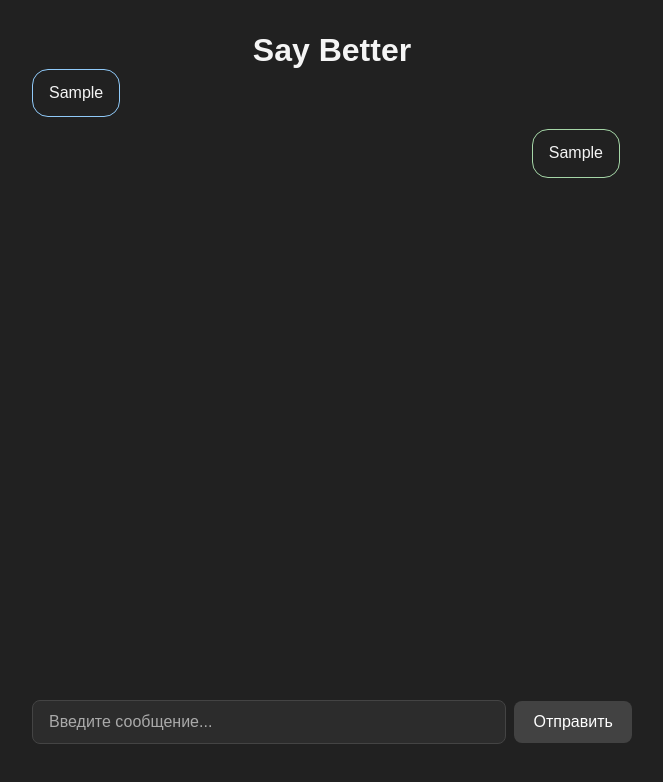
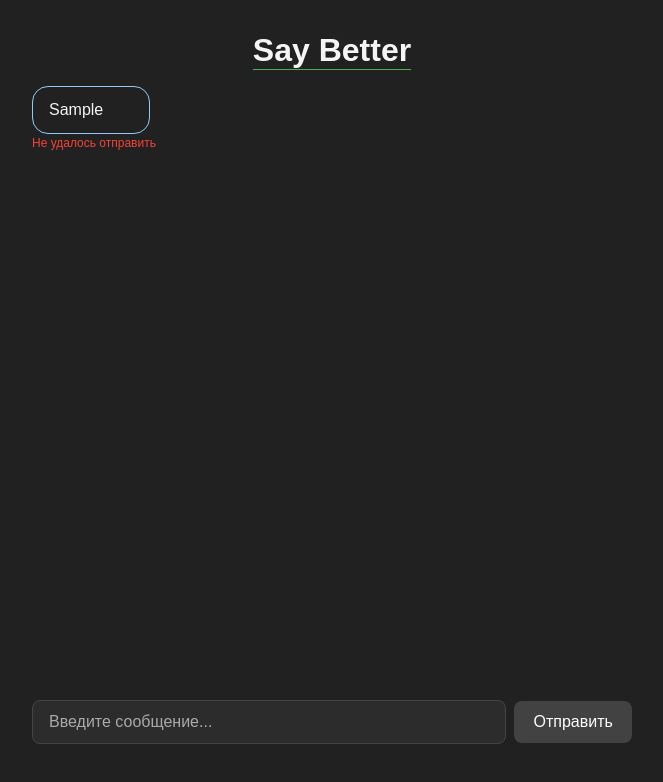
Before and after one commit to Rozzenant/say-better, a React (Vite) app: page / in a window 1280 px wide. Both pictures are taken after typing "Sample" into the empty fields and a click on the button "Отправить". Shown: the top 782 px of the page, without its empty margins (308-971 px from the left). Built offline with nearby package versions, Linux system fonts and the light colour scheme; no server answers; the database is empty.

Commit message:
Created supabase conf and ui

```diff
--- a/package.json
+++ b/package.json
@@ -10,6 +10,7 @@
     "preview": "vite preview"
   },
   "dependencies": {
+    "@supabase/supabase-js": "^2.78.0",
     "react": "^19.1.1",
     "react-dom": "^19.1.1"
   },
--- a/src/App.css
+++ b/src/App.css
@@ -1,4 +1,3 @@
-/* Для WebKit-браузеров (Chrome, Edge, Opera, Safari) */
 ::-webkit-scrollbar {
   width: 8px;
   height: 8px;
@@ -37,14 +36,23 @@
   margin: 0 auto;
 }
 
+.main-name {
+  margin-bottom: 1em;
+  border-bottom: #4caf50 1px solid;
+}
+
 .message {
-  max-width: 75%;
   padding: 0.75rem 1rem;
   border-radius: 1rem;
   font-size: 1rem;
   line-height: 1.4;
   word-wrap: break-word;
+  white-space: pre-wrap;
+  word-break: break-word;
   border: 1px solid #ccc;
+  max-width: 80%;
+  width: fit-content;
+  min-width: 20%;
 }
 
 .message.user {
@@ -57,4 +65,20 @@
   align-self: flex-end;
   border-color: #a5d6a7;
   background: transparent;
+  margin-left: auto;
+  text-align: right;
 }
+
+.delivery-status {
+  font-size: 0.75rem;
+  margin-top: 2px;
+  margin-bottom: 6px;
+}
+
+.status-success {
+  color: #4caf50;
+}
+
+.status-error {
+  color: #f44336;
+}
--- a/src/App.tsx
+++ b/src/App.tsx
@@ -1,58 +1,28 @@
-import { useEffect, useRef, useState } from "react";
 import "./App.css";
 import MessageForm from "./components/MessageForm/MessageForm";
-
-interface Message {
-  id: number;
-  content: string;
-  role: "user" | "llm";
-}
+import ChatMessage from "./components/ChatMessage/ChatMessage";
+import { useMessages } from "./hooks/useMessages";
 
 function App() {
-  const [messages, setMessages] = useState<Message[]>([]);
-  const [isLoading, setIsLoading] = useState(false);
-  const chatRef = useRef<HTMLDivElement>(null);
-
-  const handleFormSubmit = (text: string) => {
-    setIsLoading(true);
-
-    const userMessage: Message = {
-      id: Date.now(),
-      content: text,
-      role: "user",
-    };
-
-    const llmMessage: Message = {
-      id: Date.now() + 1,
-      content: `${text}`,
-      role: "llm",
-    };
-
-    setMessages((prev) => [...prev, userMessage]);
-
-    setTimeout(() => {
-      setMessages((prev) => [...prev, llmMessage]);
-      setIsLoading(false);
-    }, 800);
-  };
-
-  useEffect(() => {
-    if (chatRef.current) {
-      chatRef.current.scrollTop = chatRef.current.scrollHeight;
-    }
-  }, [messages]);
+  const {
+    messages,
+    chatRef,
+    isLoading,
+    deliveryStatus,
+    submitMessage,
+  } = useMessages();
 
   return (
     <div className="app">
-      <h1>Say Better</h1>
+      <header className="main-name">
+        <h1>Say Better</h1>
+      </header>
       <div className="chat" ref={chatRef}>
         {messages.map((msg) => (
-          <div key={msg.id} className={`message ${msg.role}`}>
-            {msg.content}
-          </div>
+          <ChatMessage key={msg.id} msg={msg} status={deliveryStatus[msg.id]} />
         ))}
       </div>
-      <MessageForm onSubmit={handleFormSubmit} isLoading={isLoading} />
+      <MessageForm onSubmit={submitMessage} isLoading={isLoading} />
     </div>
   );
 }
--- /dev/null
+++ b/src/components/ChatMessage/ChatMessage.tsx
@@ -0,0 +1,27 @@
+import React from "react";
+import type { Message } from "../../types/message";
+
+interface Props {
+  msg: Message;
+  status: "success" | "error" | undefined;
+}
+
+const ChatMessage: React.FC<Props> = ({ msg, status }) => {
+  return (
+    <div>
+      <div className="message user">{msg.content}</div>
+
+      {status && (
+        <div className={`delivery-status ${status === "success" ? "status-success" : "status-error"}`}>
+          {status === "success" ? "Успешно" : "Не удалось отправить"}
+        </div>
+      )}
+
+      {msg.transformed && (
+        <div className="message llm">{msg.transformed}</div>
+      )}
+    </div>
+  );
+};
+
+export default ChatMessage;
--- /dev/null
+++ b/src/hooks/useMessages.ts
@@ -0,0 +1,60 @@
+import { useEffect, useRef, useState } from "react";
+import type { Message } from "../types/message";
+import { fetchMessages, sendMessage, updateMessage } from "../lib/messagesApi";
+
+export function useMessages() {
+  const [messages, setMessages] = useState<Message[]>([]);
+  const [deliveryStatus, setDeliveryStatus] = useState<Record<number, "success" | "error">>({});
+  const [isLoading, setIsLoading] = useState(false);
+  const chatRef = useRef<HTMLDivElement>(null);
+
+  useEffect(() => {
+    const load = async () => {
+      try {
+        const data = await fetchMessages();
+        setMessages(data);
+        const map: Record<number, "success"> = {};
+        data.forEach((msg) => (map[msg.id] = "success"));
+        setDeliveryStatus(map);
+      } catch (e) {
+        console.error(e);
+      }
+    };
+    load();
+  }, []);
+
+  useEffect(() => {
+    if (chatRef.current) {
+      chatRef.current.scrollTop = chatRef.current.scrollHeight;
+    }
+  }, [messages]);
+
+  const submitMessage = async (text: string) => {
+    setIsLoading(true);
+    try {
+      const msg = await sendMessage(text);
+      setMessages((prev) => [...prev, msg]);
+      setDeliveryStatus((prev) => ({ ...prev, [msg.id]: "success" }));
+
+      const transformed = `(вежливо: "${text}")`;
+      const updated = await updateMessage(msg.id, transformed);
+
+      setMessages((prev) => prev.map((m) => (m.id === msg.id ? updated : m)));
+    } catch (err) {
+      console.error(err);
+      const tempId = Date.now();
+      setMessages((prev) => [...prev, { id: tempId, content: text }]);
+      setDeliveryStatus((prev) => ({ ...prev, [tempId]: "error" }));
+    } finally {
+      setIsLoading(false);
+    }
+  };
+
+  return {
+    messages,
+    chatRef,
+    isLoading,
+    deliveryStatus,
+    submitMessage,
+  };
+}
--- /dev/null
+++ b/src/lib/messagesApi.ts
@@ -0,0 +1,35 @@
+import { supabase } from "./supabaseClient";
+import type { Message } from "../types/message";
+
+export async function fetchMessages(): Promise<Message[]> {
+  const { data, error } = await supabase
+    .from("messages")
+    .select("*")
+    .order("created_at", { ascending: true });
+
+  if (error) throw new Error("Ошибка при загрузке сообщений");
+  return data as Message[];
+}
+
+export async function sendMessage(content: string): Promise<Message> {
+  const { data, error } = await supabase
+    .from("messages")
+    .insert([{ content }])
+    .select()
+    .single();
+
+  if (error) throw new Error("Ошибка при вставке сообщения");
+  return data as Message;
+}
+
+export async function updateMessage(id: number, transformed: string): Promise<Message> {
+  const { data, error } = await supabase
+    .from("messages")
+    .update({ transformed })
+    .eq("id", id)
+    .select()
+    .single();
+
+  if (error) throw new Error("Ошибка при обновлении сообщения");
+  return data as Message;
+}
--- /dev/null
+++ b/src/lib/supabaseClient.ts
@@ -0,0 +1,6 @@
+import { createClient } from '@supabase/supabase-js';
+
+const supabaseUrl = import.meta.env.VITE_SUPABASE_URL!;
+const supabaseKey = import.meta.env.VITE_SUPABASE_PUBLIC_KEY!;
+
+export const supabase = createClient(supabaseUrl, supabaseKey);
--- /dev/null
+++ b/src/types/llmMessage.ts
@@ -0,0 +1,4 @@
+export interface llmMessage {
+  id: number;
+  transformed?: string;
+}
--- /dev/null
+++ b/src/types/userMessage.ts
@@ -0,0 +1,4 @@
+export interface userMessage {
+  id: number;
+  content: string;
+}
```
Also changed, not shown: src/api/fetchMessages.ts (added, +12 -0 lines), 2 other files (tests, documents, lock files or other folders).
